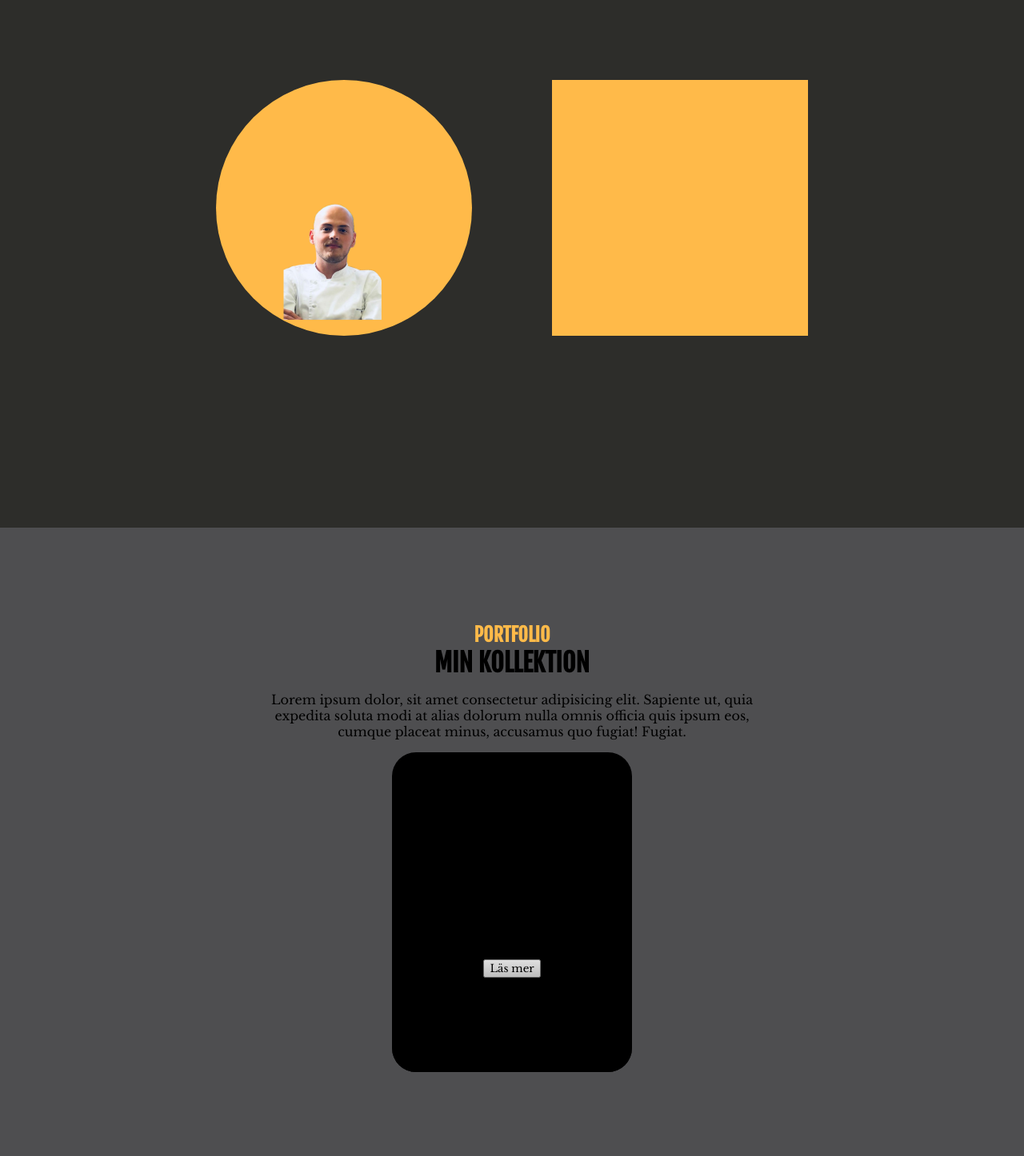
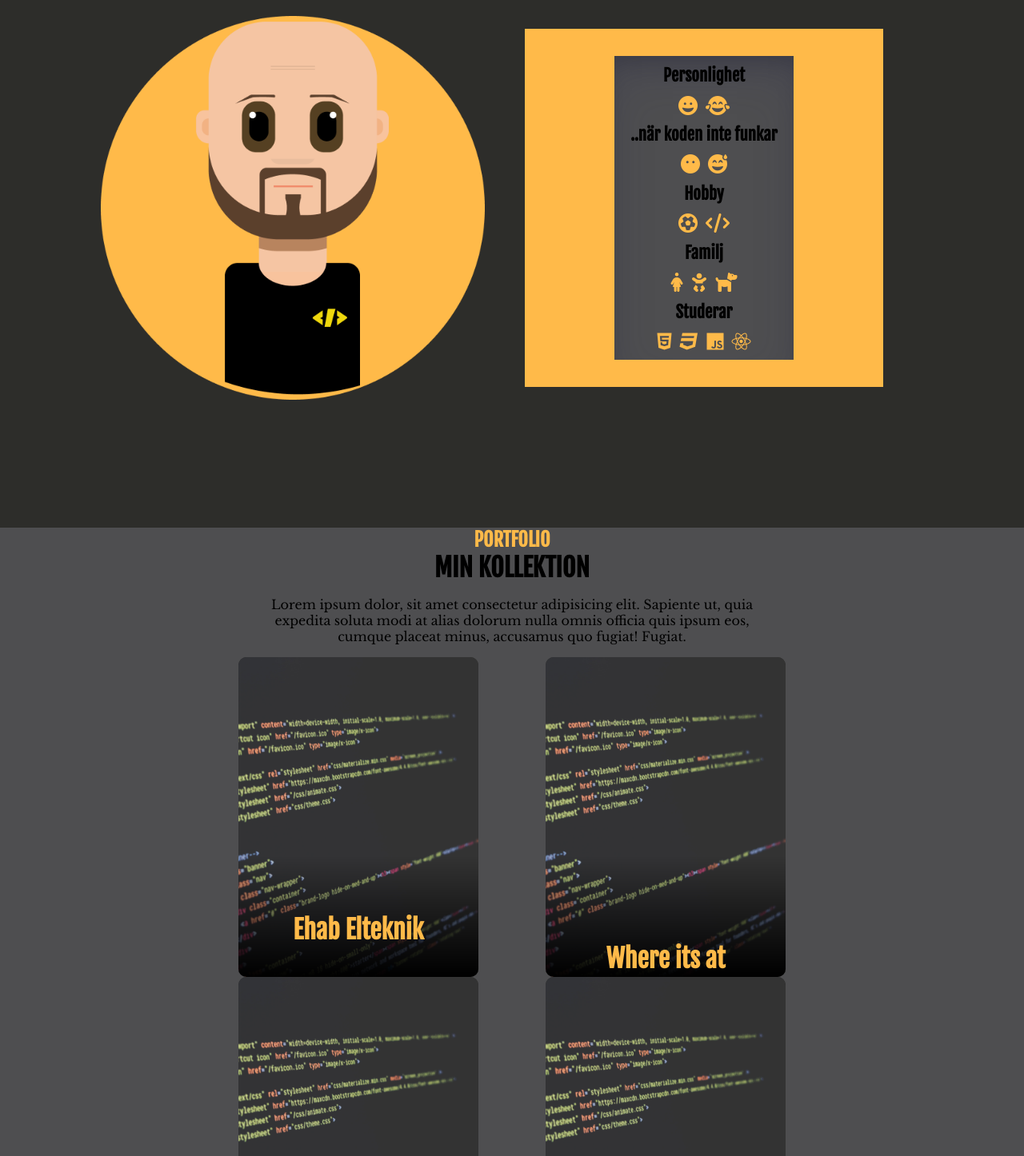
Before and after one commit to bekantskap/portfolio-site-v2, a React (Create React App) app: page / in a window 1280 px wide. Shown: the part 940-2386 px from the top of the page at 80% size. Built offline with nearby package versions, Linux system fonts and the light colour scheme.

Commit message:
almost finished project cards worked on info section

```diff
--- a/src/Components/Footer.jsx
+++ b/src/Components/Footer.jsx
@@ -9,20 +9,20 @@ export default function Footer() {
       <section className="footer-contact">
         <div>
           <div className="footer-box">
-            <i class="fa-solid fa-at"></i>
+            <i className="fa-solid fa-at"></i>
 
             <p onClick={() => (window.location = 'mailto:yourmail@gmail.com')}>
               alstenberg@live
             </p>
           </div>
           <div className="footer-box">
-            <i class="fa-solid fa-phone"></i>
+            <i className="fa-solid fa-phone"></i>
             <p className="footer-phone">0735807870</p>
           </div>
         </div>
         <div>
           <div className="footer-box">
-            <i class="fa-brands fa-github"></i>
+            <i className="fa-brands fa-github"></i>
             <a
               className="footer-github"
               href="https://www.github.com/bekantskap"
@@ -33,7 +33,7 @@ export default function Footer() {
             </a>
           </div>
           <div className="footer-box">
-            <i class="fa-brands fa-linkedin-in"></i>
+            <i className="fa-brands fa-linkedin-in"></i>
             <a
               className="footer-linkedin"
               href="https://www.linkedin.com/in/alexander-stenberg-5507b01ba"
--- a/src/Components/Info.jsx
+++ b/src/Components/Info.jsx
@@ -1,14 +1,43 @@
 import React from 'react';
-import Image from '../img/alex.png';
+import Image from '../img/avatar.png';
 
 export default function Info() {
   return (
     <main className="info-container">
       <section className="info-content">
-        <div className="info-box round">
-          <img className="info-box__image" src={Image} alt="portrait" />
+        <img className="info-box__image" src={Image} alt="portrait" />
+        <div className="info-box">
+          <div className="info-box__content">
+            <div>
+              <h3>Personlighet</h3>
+              <i class="fa-solid fa-face-grin"></i>
+              <i class="fa-solid fa-face-grin-tears"></i>
+            </div>
+            <div>
+              <h3>..när koden inte funkar</h3>
+              <i class="fa-solid fa-face-meh-blank"></i>
+              <i class="fa-solid fa-face-grin-beam-sweat"></i>
+            </div>
+            <div>
+              <h3>Hobby</h3>
+              <i class="fa-solid fa-futbol"></i>
+              <i class="fa-solid fa-code"></i>
+            </div>
+            <div>
+              <h3>Familj</h3>
+              <i class="fa-solid fa-person-dress"></i>
+              <i class="fa-solid fa-baby"></i>
+              <i class="fa-solid fa-dog"></i>
+            </div>
+            <div>
+              <h3>Studerar</h3>
+              <i class="fa-brands fa-html5"></i>
+              <i class="fa-brands fa-css3"></i>
+              <i class="fa-brands fa-js"></i>
+              <i class="fa-brands fa-react"></i>
+            </div>
+          </div>
         </div>
-        <div className="info-box"></div>
       </section>
     </main>
   );
--- /dev/null
+++ b/src/Components/ProjectCards.jsx
@@ -0,0 +1,22 @@
+import React from 'react';
+import { Link } from 'react-router-dom';
+import Image from '../img/projects.jpg';
+
+export default function ProjectCards(props) {
+  return (
+    <div className="projects-card__wrapper">
+      <div className="projects-card">
+        <img className="projects-card__img" alt="project website" src={Image} />
+        <div className="projects-card__text">
+          <h3>{props.title}</h3>
+          <p>
+            {props.desc}
+            <button onClick={() => window.open(props.link, '_blank')}>
+              Läs mer
+            </button>
+          </p>
+        </div>
+      </div>
+    </div>
+  );
+}
--- a/src/Components/Projects.jsx
+++ b/src/Components/Projects.jsx
@@ -1,4 +1,5 @@
 import React from 'react';
+import ProjectCards from './ProjectCards';
 
 export default function Projects() {
   return (
@@ -14,17 +15,36 @@ export default function Projects() {
           </p>
         </section>
         <section className="projects-sites">
-          <div className="projects-card">
-            <div className="projects-card__text">
-              <p>
-                Lorem ipsum dolor sit amet consectetur adipisicing elit. Non
-                veritatis suscipit, sapiente odit officia autem perferendis
-                mollitia, praesentium deleniti officiis ipsam. Rem laborum eos
-                modi id asperiores quidem magni explicabo!
-                <button>Läs mer</button>
-              </p>
-            </div>
-          </div>
+          <ProjectCards
+            title={'Ehab Elteknik'}
+            link={'https://github.com/bekantskap/ehab-elteknik'}
+            desc={
+              'Sida som ska levereras till ett elföretag i Borås. Allt är designat och utvecklat av mig. Pågående arbete.'
+            }
+          />
+          <ProjectCards
+            title={'Where its at'}
+            link={'https://github.com/bekantskap/where-its-at'}
+            desc={
+              'Skolprojekt där vi utvecklade en mobilapp för konsertbokningar.'
+            }
+          />
+          <ProjectCards
+            title={'Movie DB'}
+            link={'https://github.com/bekantskap/Movie-DB-Redux-Project'}
+            desc={
+              'Skolprojekt med fokus på logik och inget fokus på design. Filmdatabas utvecklad med React Redux.'
+            }
+          />
+          <ProjectCards
+            title={'Nvidia Clone'}
+            link={'https://github.com/bekantskap/nvidia'}
+            desc={'Light-Klon av nvidias hemsida med fokus på CSS.'}
+          />
+          <ProjectCards />
+          <ProjectCards />
+          <ProjectCards />
+          <ProjectCards />
         </section>
       </div>
     </main>
--- a/src/styles.scss
+++ b/src/styles.scss
@@ -12,7 +12,7 @@ $font-color: #dad6d6;
   align-items: center;
   position: fixed;
   width: 100%;
-  z-index: 1;
+  z-index: 99;
   color: #dad6d6;
   .navbar-links {
     font-weight: 700;
@@ -207,18 +207,46 @@ $font-color: #dad6d6;
 .info-container {
   background-color: #2d2d2a;
   width: 100vw;
-  height: 100vh;
+  min-height: 100vh;
   max-width: 100%;
+  display: flex;
+  justify-content: center;
+  align-items: center;
   .info-content {
     height: 100%;
     display: flex;
-    justify-content: center;
     align-items: center;
+    flex-flow: row wrap;
     .info-box {
       margin: 50px;
       background-color: $accent-color;
-      width: 20em;
-      height: 20em;
+      width: 28em;
+      height: 28em;
+      display: flex;
+      justify-content: center;
+      align-items: center;
+      text-align: center;
+      .info-box__content {
+        width: 50%;
+        height: 85%;
+        line-height: 0.4;
+        background-color: $secondary-color-dark;
+        box-shadow: rgba(50, 50, 93, 0.25) 0px 30px 60px -12px inset,
+          rgba(0, 0, 0, 0.3) 0px 18px 36px -18px inset;
+        h3 {
+          font-size: 1.3em;
+        }
+        i {
+          font-size: 1.5em;
+          margin-right: 5px;
+          margin-left: 5px;
+          color: $accent-color;
+        }
+      }
+    }
+    .info-box__image {
+      width: 30em;
+      height: 30em;
     }
     .round {
       border-radius: 50%;
@@ -229,8 +257,10 @@ $font-color: #dad6d6;
 // PROJECTS
 
 .projects-container {
+  display: flex;
+  align-items: center;
   width: 100vw;
-  height: 100vh;
+  min-height: 100vh;
   max-width: 100%;
   background-color: $secondary-color-dark;
   .projects-content {
@@ -255,14 +285,19 @@ $font-color: #dad6d6;
       }
     }
     .projects-sites {
+      // padding-top: 20px;
+      width: 60%;
+      display: flex;
+      flex-flow: row wrap;
+      .projects-card__wrapper {
         display: flex;
         justify-content: center;
-      flex-flow: row wrap;
+        flex: 1 0 21%;
         .projects-card {
           width: 300px;
           height: 400px;
-        background: #000;
-        border-radius: 30px;
+          background: #2d2d2a;
+          border-radius: 10px;
           overflow: hidden;
           position: relative;
           display: flex;
@@ -272,8 +307,50 @@ $font-color: #dad6d6;
           transition: all 0.25s ease;
           backface-visibility: hidden;
 
+          img {
+            height: 100%;
+            z-index: 10;
+            transition: all 0.25s ease;
+          }
           .projects-card__text {
+            z-index: 30;
+            position: absolute;
+            bottom: 0px;
+            color: $font-color;
+            padding: 20px;
+            padding-bottom: 30px;
+            h3 {
+              font-size: 2em;
+              // margin-bottom: 50px;
+              margin-bottom: 2em;
+              color: $accent-color;
+            }
             p {
+              font-size: 0.9rem;
+              opacity: 0;
+              margin-bottom: -170px;
+              transition: all 0.25s ease;
+              display: flex;
+              align-items: center;
+              justify-content: flex-end;
+              flex-direction: column;
+              button {
+                padding: 7px 17px;
+                border-radius: 12px;
+                background: transparent;
+                border: 2px solid $accent-color;
+                color: $font-color;
+                margin-top: 10px;
+                margin-left: auto;
+                cursor: pointer;
+                transition: all 0.25 ease;
+                font-size: 0.75rem;
+                outline: none;
+              }
+              button:hover {
+                background: $accent-color;
+                color: #000;
+              }
             }
           }
         }
@@ -283,11 +360,16 @@ $font-color: #dad6d6;
         .projects-card:hover .projects-card__text p {
           margin-bottom: 0px;
           opacity: 1;
-        color: #dad6d6;
+          color: $font-color;
         }
         .projects-card:hover:after {
           height: 280px;
         }
+
+        .projects-card:hover img {
+          transform: scale(1.25);
+        }
+
         .projects-card:after {
           width: 100%;
           content: '';
@@ -302,6 +384,7 @@ $font-color: #dad6d6;
           );
           z-index: 22;
           transition: all 0.25s ease;
+        }
       }
     }
   }
```
Also changed, not shown: src/img/avatar.png (added), src/img/projects.jpg (added). Lines whose indentation alone changed are shown as unchanged.
